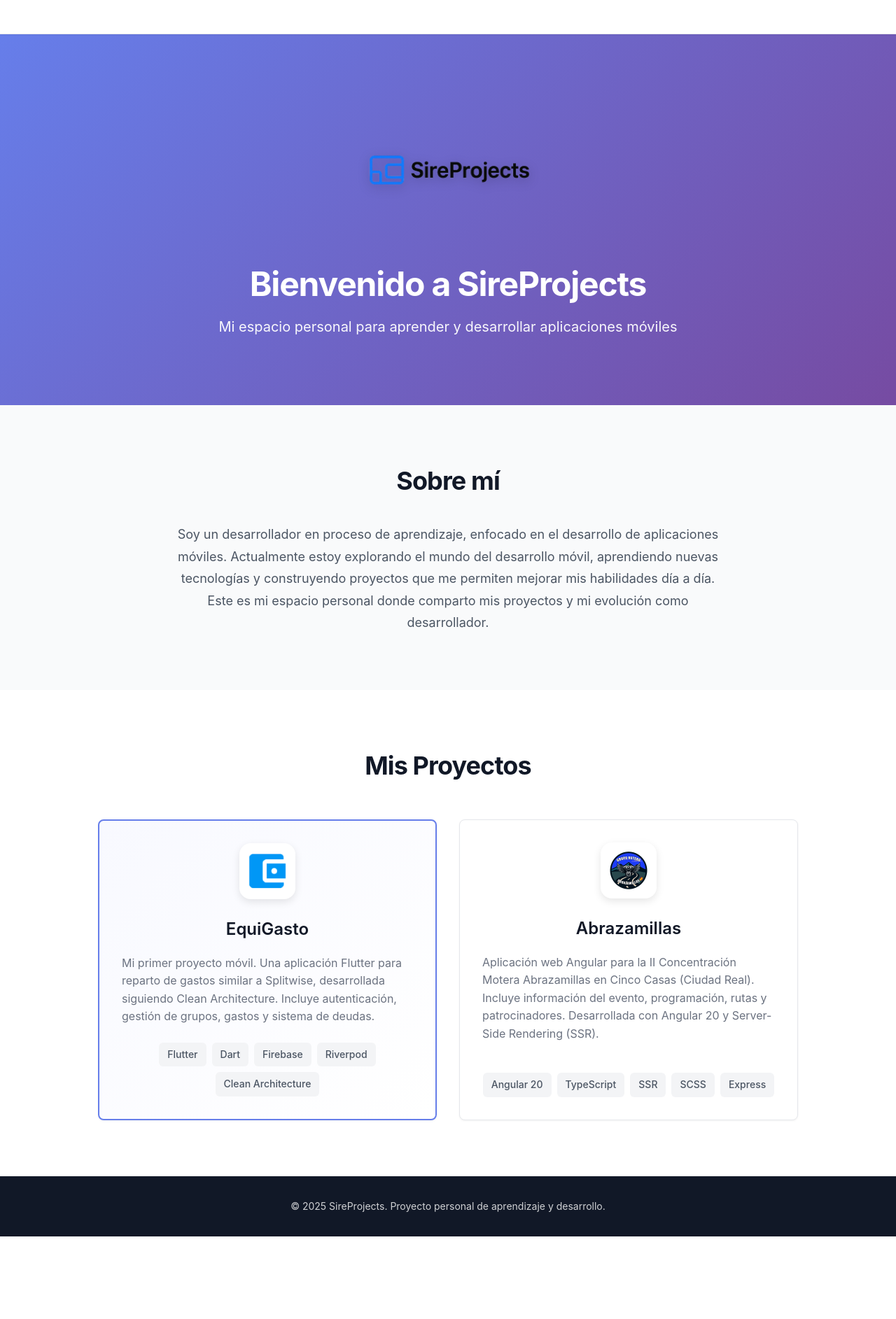
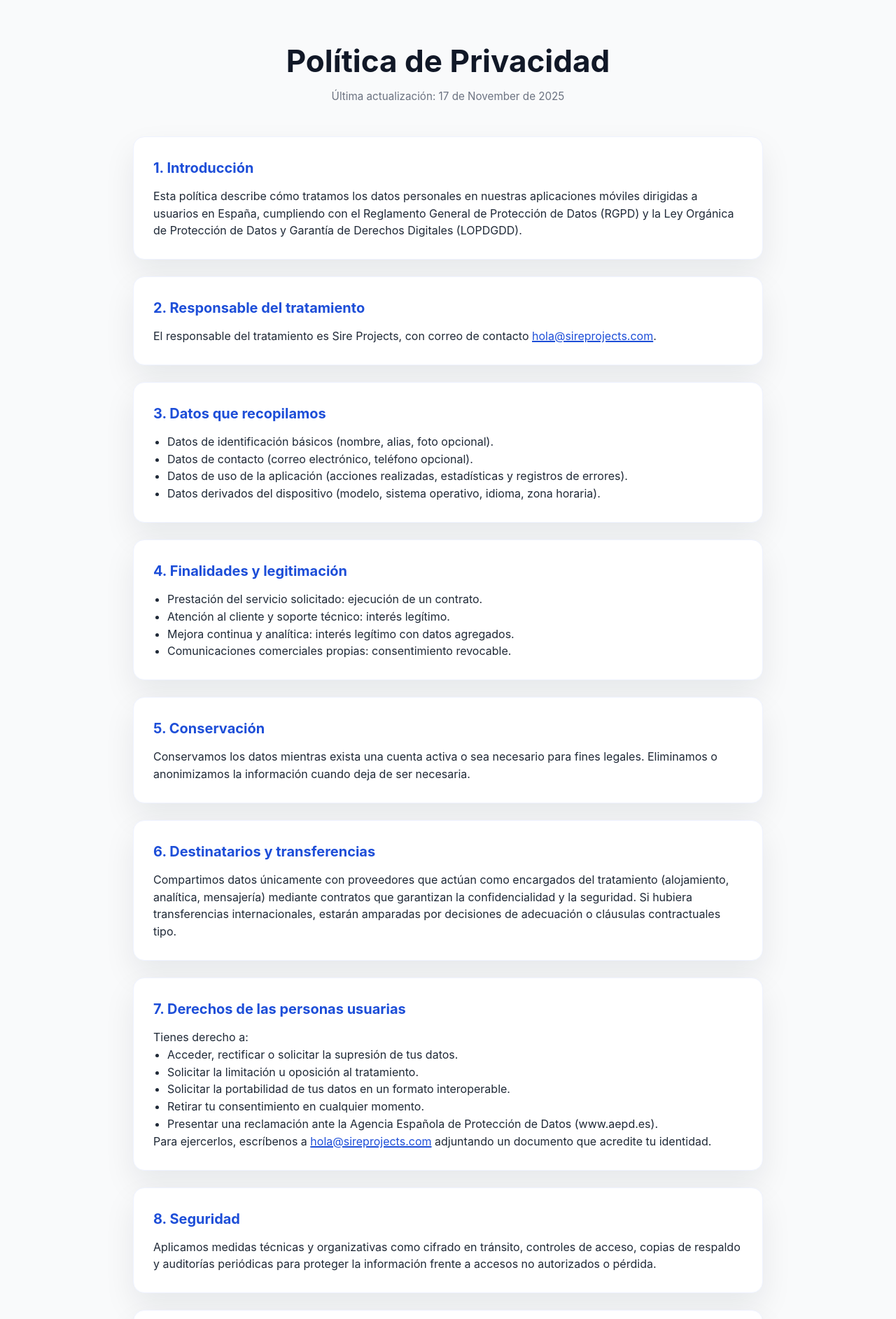
Before and after one commit to josible/sireprojectsweb, an Angular app: page /privacidad in a window 1280 px wide. Before the commit this address led to /. Shown: the top 1885 px of the page at 70% size. Before the commit the page ends 1767 px from the top, so only its background shows below. Built offline with nearby package versions, Linux system fonts and the light colour scheme.

Commit message:
Privacidad

```diff
--- a/src/app/app.routes.ts
+++ b/src/app/app.routes.ts
@@ -1,6 +1,7 @@
 import { Routes } from '@angular/router';
 import { JoinGroupComponent } from './join-group/join-group.component';
 import { HomeComponent } from './home/home.component';
+import { PrivacyComponent } from './privacy/privacy.component';
 
 export const routes: Routes = [
   {
@@ -12,6 +13,10 @@ export const routes: Routes = [
     component: HomeComponent
   },
   {
+    path: 'privacidad',
+    component: PrivacyComponent
+  },
+  {
     path: '**',
     redirectTo: ''
   }
--- /dev/null
+++ b/src/app/privacy/privacy.component.html
@@ -0,0 +1,88 @@
+<section class="privacy">
+  <header class="privacy__hero">
+    <h1>Política de Privacidad</h1>
+    <p>Última actualización: {{ today | date:"d 'de' MMMM 'de' y" }}</p>
+  </header>
+
+  <article class="privacy__card">
+    <h2>1. Introducción</h2>
+    <p>
+      Esta política describe cómo tratamos los datos personales en nuestras aplicaciones móviles dirigidas a
+      usuarios en España, cumpliendo con el Reglamento General de Protección de Datos (RGPD) y la Ley Orgánica
+      de Protección de Datos y Garantía de Derechos Digitales (LOPDGDD).
+    </p>
+  </article>
+
+  <article class="privacy__card">
+    <h2>2. Responsable del tratamiento</h2>
+    <p>
+      El responsable del tratamiento es Sire Projects, con correo de contacto <a href="mailto:hola@sireprojects.com">hola@sireprojects.com</a>.
+    </p>
+  </article>
+
+  <article class="privacy__card">
+    <h2>3. Datos que recopilamos</h2>
+    <ul>
+      <li>Datos de identificación básicos (nombre, alias, foto opcional).</li>
+      <li>Datos de contacto (correo electrónico, teléfono opcional).</li>
+      <li>Datos de uso de la aplicación (acciones realizadas, estadísticas y registros de errores).</li>
+      <li>Datos derivados del dispositivo (modelo, sistema operativo, idioma, zona horaria).</li>
+    </ul>
+  </article>
+
+  <article class="privacy__card">
+    <h2>4. Finalidades y legitimación</h2>
+    <ul>
+      <li>Prestación del servicio solicitado: ejecución de un contrato.</li>
+      <li>Atención al cliente y soporte técnico: interés legítimo.</li>
+      <li>Mejora continua y analítica: interés legítimo con datos agregados.</li>
+      <li>Comunicaciones comerciales propias: consentimiento revocable.</li>
+    </ul>
+  </article>
+
+  <article class="privacy__card">
+    <h2>5. Conservación</h2>
+    <p>
+      Conservamos los datos mientras exista una cuenta activa o sea necesario para fines legales. Eliminamos o
+      anonimizamos la información cuando deja de ser necesaria.
+    </p>
+  </article>
+
+  <article class="privacy__card">
+    <h2>6. Destinatarios y transferencias</h2>
+    <p>
+      Compartimos datos únicamente con proveedores que actúan como encargados del tratamiento (alojamiento, analítica,
+      mensajería) mediante contratos que garantizan la confidencialidad y la seguridad. Si hubiera transferencias
+      internacionales, estarán amparadas por decisiones de adecuación o cláusulas contractuales tipo.
+    </p>
+  </article>
+
+  <article class="privacy__card">
+    <h2>7. Derechos de las personas usuarias</h2>
+    <p>Tienes derecho a:</p>
+    <ul>
+      <li>Acceder, rectificar o solicitar la supresión de tus datos.</li>
+      <li>Solicitar la limitación u oposición al tratamiento.</li>
+      <li>Solicitar la portabilidad de tus datos en un formato interoperable.</li>
+      <li>Retirar tu consentimiento en cualquier momento.</li>
+      <li>Presentar una reclamación ante la Agencia Española de Protección de Datos (www.aepd.es).</li>
+    </ul>
+    <p>Para ejercerlos, escríbenos a <a href="mailto:hola@sireprojects.com">hola@sireprojects.com</a> adjuntando un documento que acredite tu identidad.</p>
+  </article>
+
+  <article class="privacy__card">
+    <h2>8. Seguridad</h2>
+    <p>
+      Aplicamos medidas técnicas y organizativas como cifrado en tránsito, controles de acceso, copias de respaldo y
+      auditorías periódicas para proteger la información frente a accesos no autorizados o pérdida.
+    </p>
+  </article>
+
+  <article class="privacy__card">
+    <h2>9. Cambios en la política</h2>
+    <p>
+      Podemos actualizar esta política para reflejar mejoras legales o de servicio. Notificaremos cambios relevantes a
+      través de la aplicación o por correo electrónico.
+    </p>
+  </article>
+</section>
--- /dev/null
+++ b/src/app/privacy/privacy.component.scss
@@ -0,0 +1,70 @@
+:host {
+  display: block;
+  padding: 2rem 1rem 3rem;
+  background: var(--surface-color, #f9fafb);
+  color: #111827;
+}
+
+.privacy {
+  max-width: 900px;
+  margin: 0 auto;
+  display: flex;
+  flex-direction: column;
+  gap: 1.5rem;
+}
+
+.privacy__hero {
+  text-align: center;
+  padding: 1.25rem;
+}
+
+.privacy__hero h1 {
+  margin-bottom: 0.25rem;
+  font-size: clamp(2rem, 5vw, 2.75rem);
+}
+
+.privacy__hero p {
+  color: #6b7280;
+  font-size: 0.95rem;
+}
+
+.privacy__card {
+  background: #ffffff;
+  border-radius: 1rem;
+  padding: 1.75rem;
+  box-shadow: 0 20px 45px rgba(15, 23, 42, 0.08);
+  border: 1px solid #eef2ff;
+}
+
+.privacy__card h2 {
+  margin-bottom: 0.75rem;
+  font-size: 1.25rem;
+  color: #1d4ed8;
+}
+
+.privacy__card p,
+.privacy__card li {
+  line-height: 1.55;
+  color: #1f2937;
+}
+
+.privacy__card ul {
+  margin: 0;
+  padding-left: 1.25rem;
+}
+
+.privacy__card a {
+  color: #1d4ed8;
+  text-decoration: underline;
+  text-decoration-thickness: 0.1em;
+}
+
+@media (max-width: 640px) {
+  :host {
+    padding: 1.5rem 1rem 2rem;
+  }
+
+  .privacy__card {
+    padding: 1.25rem;
+  }
+}
--- /dev/null
+++ b/src/app/privacy/privacy.component.ts
@@ -0,0 +1,13 @@
+import { Component } from '@angular/core';
+import { CommonModule } from '@angular/common';
+
+@Component({
+  selector: 'app-privacy',
+  standalone: true,
+  imports: [CommonModule],
+  templateUrl: './privacy.component.html',
+  styleUrl: './privacy.component.scss'
+})
+export class PrivacyComponent {
+  today = new Date();
+}
```
